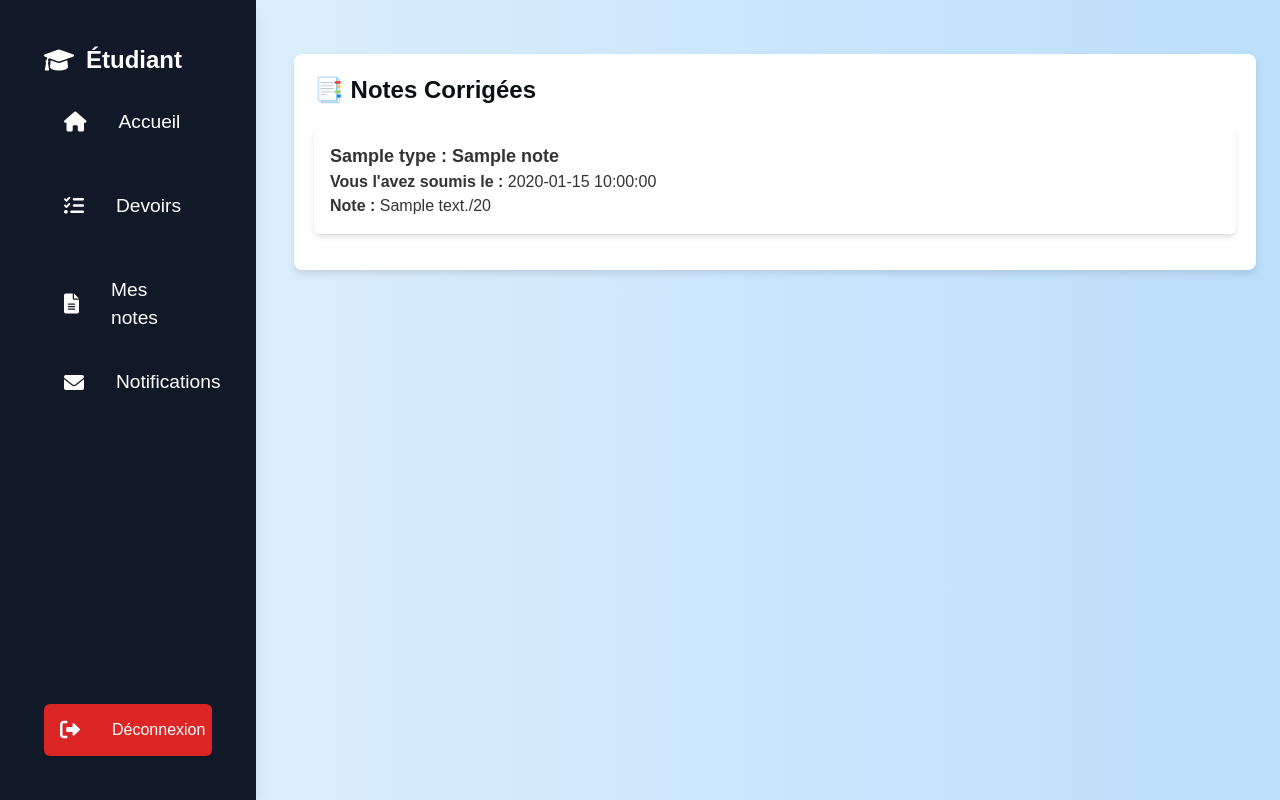
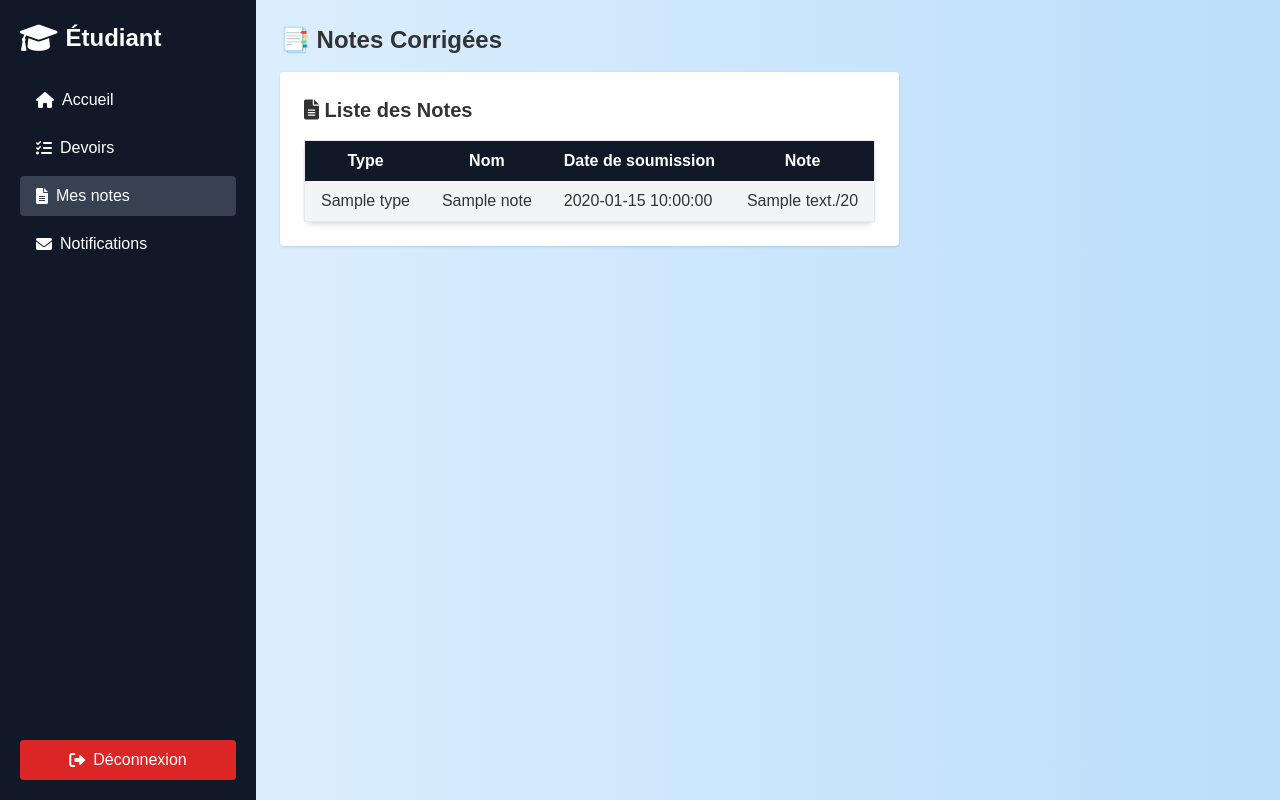
Before and after one commit to 1fatm/IPLD-NEW, a Flask app: template python/templates/mesnotes.html in a window 1280 px wide. Run offline with Flask 3, Linux system fonts and the light colour scheme; the template is opened without the code that fills it: most values are stand-ins (such as "Sample title", 1, 10 or a date in 2020); some libraries are stand-ins or nearby versions.

Commit message:
modiication du css de mesnotes.html et pageaccueil_etudiant.html

```diff
--- a/python/templates/mesnotes.html
+++ b/python/templates/mesnotes.html
@@ -4,42 +4,74 @@
     <meta charset="UTF-8">
     <meta name="viewport" content="width=device-width, initial-scale=1.0">
     <title>Mes Notes</title>
+    <script src="https://cdn.tailwindcss.com"></script>
     <link rel="stylesheet" href="{{ url_for('static', filename='css/style3.css') }}">
     <link rel="stylesheet" href="https://cdnjs.cloudflare.com/ajax/libs/font-awesome/6.0.0-beta3/css/all.min.css">
     <link rel="icon" type="image/png" href="{{ url_for('static', filename='images/favicon.png') }}">
-    <script src="https://cdn.tailwindcss.com"></script>
 </head>
-<body>
-    <nav id="sidebar" class="sidebar fixed left-0 top-0 h-full w-64 bg-gray-900 text-white shadow-lg transition-transform transform -translate-x-full md:translate-x-0 flex flex-col justify-between">
-        <div class="p-6">
-            <h2 class="text-xl font-semibold flex items-center space-x-3">
-                <i class="fas fa-graduation-cap text-2xl"></i>
-                <span>Étudiant</span>
-            </h2>
-            <ul class="mt-6 space-y-4">
-                <li><a href="/accueiletudiant" class="sidebar-link flex items-center space-x-3 px-4 py-3 rounded-md transition hover:bg-gray-800"><i class="fas fa-home text-xl"></i> <span>Accueil</span></a></li>
-                <li><a href="/devoirs" class="sidebar-link flex items-center space-x-3 px-4 py-3 rounded-md transition hover:bg-gray-800"><i class="fas fa-tasks text-xl"></i> <span>Devoirs</span></a></li>
-                <li><a href="/notes" class="sidebar-link flex items-center space-x-3 px-4 py-3 rounded-md transition hover:bg-gray-800"><i class="fas fa-file-alt text-xl"></i> <span>Mes notes</span></a></li>
-                <li><a href="/notifications" class="sidebar-link flex items-center space-x-3 px-4 py-3 rounded-md transition hover:bg-gray-800"><i class="fas fa-envelope text-xl"></i> <span>Notifications</span></a></li>
-            </ul>
+<body class="bg-gray-50">
+    <div class="flex h-screen">
+        <!-- Sidebar -->
+        <div class="w-64 bg-gray-900 text-white p-5 flex flex-col">
+            <div class="flex items-center mb-6">
+                <i class="fas fa-graduation-cap text-3xl mr-2"></i>
+                <h1 class="text-2xl font-bold">Étudiant</h1>
+            </div>
+            <nav class="space-y-2">
+                <a href="/accueiletudiant" class="flex items-center py-2 px-4 hover:bg-gray-700 rounded">
+                    <i class="fas fa-home mr-2"></i> Accueil
+                </a>
+                <a href="/devoirs" class="flex items-center py-2 px-4 hover:bg-gray-700 rounded">
+                    <i class="fas fa-tasks mr-2"></i> Devoirs
+                </a>
+                <a href="/notes" class="flex items-center py-2 px-4 bg-gray-700 rounded">
+                    <i class="fas fa-file-alt mr-2"></i> Mes notes
+                </a>
+                <a href="/notifications" class="flex items-center py-2 px-4 hover:bg-gray-700 rounded">
+                    <i class="fas fa-envelope mr-2"></i> Notifications
+                </a>
+            </nav>
+            <a href="/deconnection" class="mt-auto py-2 px-4 bg-red-600 hover:bg-red-700 text-center rounded flex items-center justify-center">
+                <i class="fas fa-sign-out-alt mr-2"></i> Déconnexion
+            </a>
         </div>
-        <div class="p-6">
-            <a href="/deconnection" id="logout" class="sidebar-link flex items-center space-x-3 px-4 py-3 bg-red-600 hover:bg-red-700 transition rounded-md w-full"><i class="fas fa-sign-out-alt text-xl"></i> <span>Déconnexion</span></a>
+
+        <!-- Main Content -->
+        <div class="flex-1 p-6">
+            <h2 class="text-2xl font-semibold mb-4">📑 Notes Corrigées</h2>
+            <div class="bg-white p-6 shadow rounded">
+                <h3 class="text-xl font-semibold mb-4"><i class="fas fa-file-alt"></i> Liste des Notes</h3>
+                <table class="min-w-full bg-white border border-gray-200 rounded-lg shadow-md">
+                    <thead>
+                        <tr class="bg-gray-900 text-white">
+                            <th class="py-2 px-4">Type</th>
+                            <th class="py-2 px-4">Nom</th>
+                            <th class="py-2 px-4">Date de soumission</th>
+                            <th class="py-2 px-4">Note</th>
+                        </tr>
+                    </thead>
+                    <tbody>
+                        {% for note in notes %}
+                        <tr class="border-b border-gray-200 bg-gray-100 hover:bg-gray-200">
+                            <td class="py-2 px-4">{{ note.type }}</td>
+                            <td class="py-2 px-4">{{ note.nom_examen }}</td>
+                            <td class="py-2 px-4">{{ note.date_soumission }}</td>
+                            <td class="py-2 px-4">
+                                {% if note.note is not none %}
+                                    {{ note.note }}/20
+                                {% else %}
+                                    <span class="text-gray-500">Note indisponible pour le moment</span>
+                                {% endif %}
+                            </td>
+                        </tr>
+                        {% endfor %}
+                    </tbody>
+                </table>
+                {% if not notes %}
+                <p class="text-center text-gray-500 mt-4">Aucune note disponible.</p>
+                {% endif %}
+            </div>
         </div>
-    </nav>
-    <div class="main-content p-6">
-        <section id="grades" class="grades-section">
-            <h2 class="text-2xl font-semibold">📑 Notes Corrigées</h2>
-            <div id="grades-list" class="mt-4">
-                {% for note in notes %}
-                <div class="p-4 bg-white shadow-md rounded-md mb-4">
-                    <h3 class="text-lg font-bold">{{ note.type }} : {{ note.nom_examen }}</h3>
-                    <p><strong>Vous l'avez soumis le :</strong> {{ note.date_soumission }}</p>
-                    <p><strong>Note :</strong> {% if note.note is not none %} {{ note.note }}/20 {% else %} Note indisponible pour le moment {% endif %}</p>
-                </div>
-                {% endfor %}
-            </div>
-        </section>
     </div>
 </body>
 </html>
```
Also changed, not shown: python/templates/pageaccueil_etudiant.html (+50 -31 lines).
